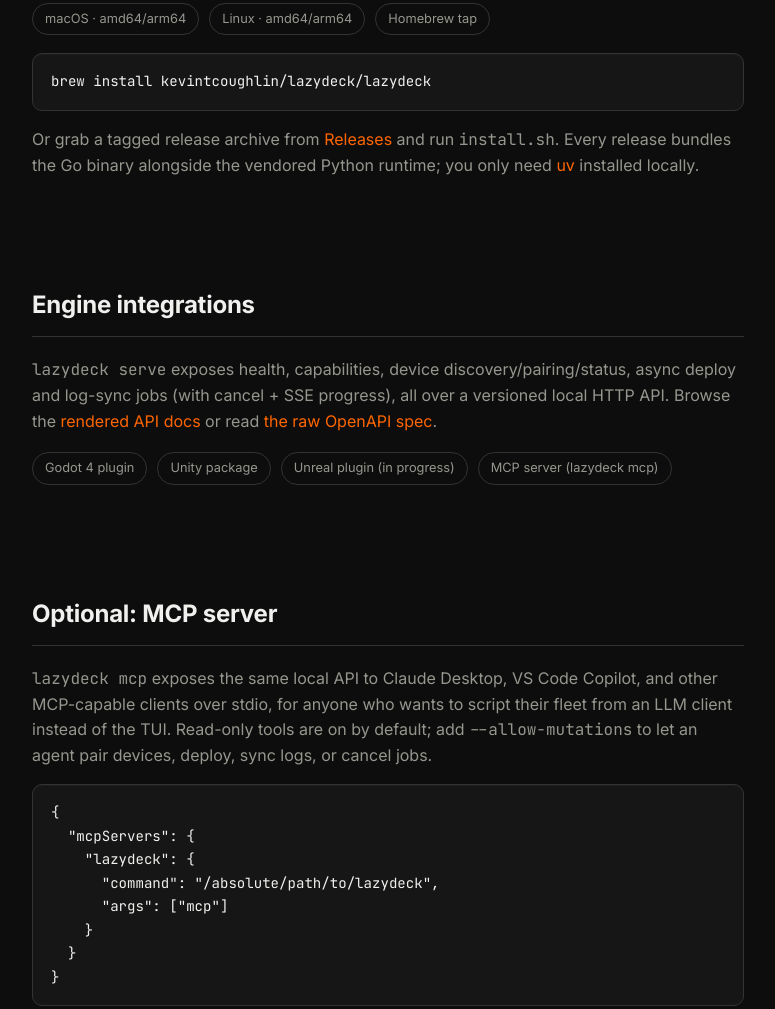
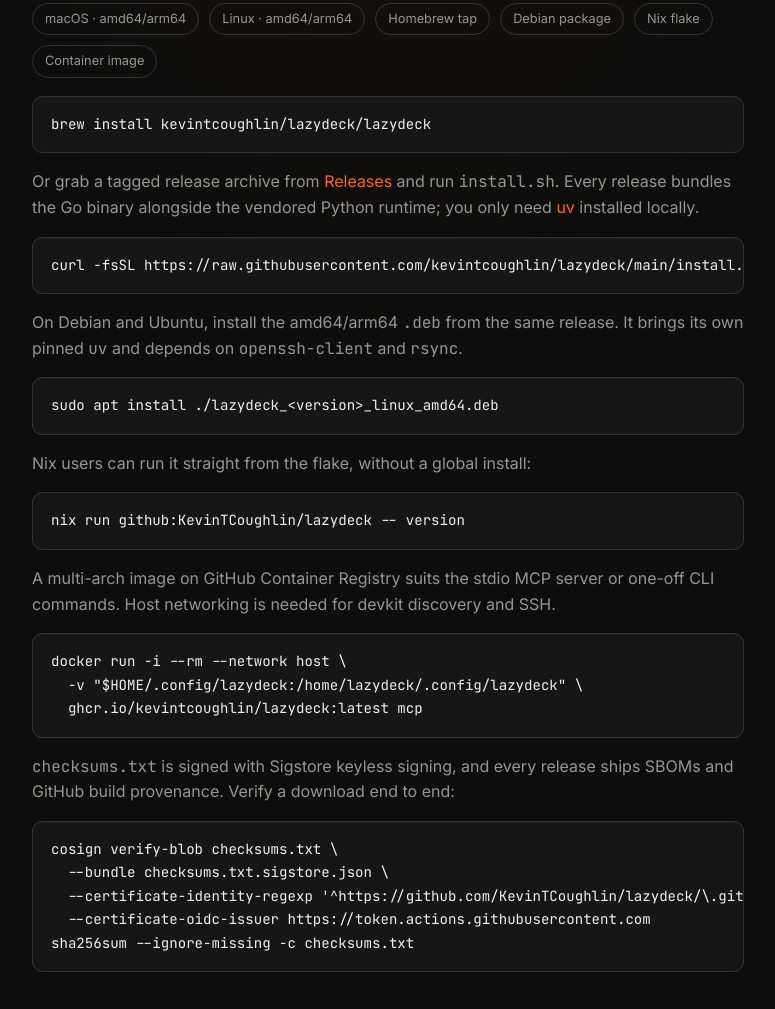
Before and after one commit to KevinTCoughlin/lazydeck, a plain HTML site: page docs/index.html in a window 1280 px wide. Shown: the part 2529-3538 px from the top of the page, without its empty margins (252-1027 px from the left). Drawn offline with Linux system fonts and the light colour scheme.

Commit message:
docs: list every install option on the website (#97)
Co-Authored-By: Claude Opus 5.5 <noreply@anthropic.com>
Claude-Session: https://claude.ai/code/session_01RQetM3A7aws53cE41m2cg4

```diff
--- a/docs/index.html
+++ b/docs/index.html
@@ -309,6 +309,9 @@
     <span class="badge">macOS · amd64/arm64</span>
     <span class="badge">Linux · amd64/arm64</span>
     <span class="badge">Homebrew tap</span>
+    <span class="badge">Debian package</span>
+    <span class="badge">Nix flake</span>
+    <span class="badge">Container image</span>
   </div>
   <pre class="codeblock"><code>brew install kevintcoughlin/lazydeck/lazydeck</code></pre>
   <p style="color:var(--dim)">
@@ -318,6 +321,33 @@
     vendored Python runtime; you only need
     <a href="https://docs.astral.sh/uv/">uv</a> installed locally.
   </p>
+  <pre class="codeblock"><code>curl -fsSL https://raw.githubusercontent.com/kevintcoughlin/lazydeck/main/install.sh | bash</code></pre>
+  <p style="color:var(--dim)">
+    On Debian and Ubuntu, install the amd64/arm64 <code>.deb</code> from the
+    same release. It brings its own pinned <code>uv</code> and depends on
+    <code>openssh-client</code> and <code>rsync</code>.
+  </p>
+  <pre class="codeblock"><code>sudo apt install ./lazydeck_&lt;version&gt;_linux_amd64.deb</code></pre>
+  <p style="color:var(--dim)">
+    Nix users can run it straight from the flake, without a global install:
+  </p>
+  <pre class="codeblock"><code>nix run github:KevinTCoughlin/lazydeck -- version</code></pre>
+  <p style="color:var(--dim)">
+    A multi-arch image on GitHub Container Registry suits the stdio MCP server
+    or one-off CLI commands. Host networking is needed for devkit discovery and SSH.
+  </p>
+  <pre class="codeblock"><code>docker run -i --rm --network host \
+  -v "$HOME/.config/lazydeck:/home/lazydeck/.config/lazydeck" \
+  ghcr.io/kevintcoughlin/lazydeck:latest mcp</code></pre>
+  <p style="color:var(--dim)">
+    <code>checksums.txt</code> is signed with Sigstore keyless signing, and every
+    release ships SBOMs and GitHub build provenance. Verify a download end to end:
+  </p>
+  <pre class="codeblock"><code>cosign verify-blob checksums.txt \
+  --bundle checksums.txt.sigstore.json \
+  --certificate-identity-regexp '^https://github.com/KevinTCoughlin/lazydeck/\.github/workflows/release\.yml@' \
+  --certificate-oidc-issuer https://token.actions.githubusercontent.com
+sha256sum --ignore-missing -c checksums.txt</code></pre>
 </section>
 
 <section class="integrations">
```
